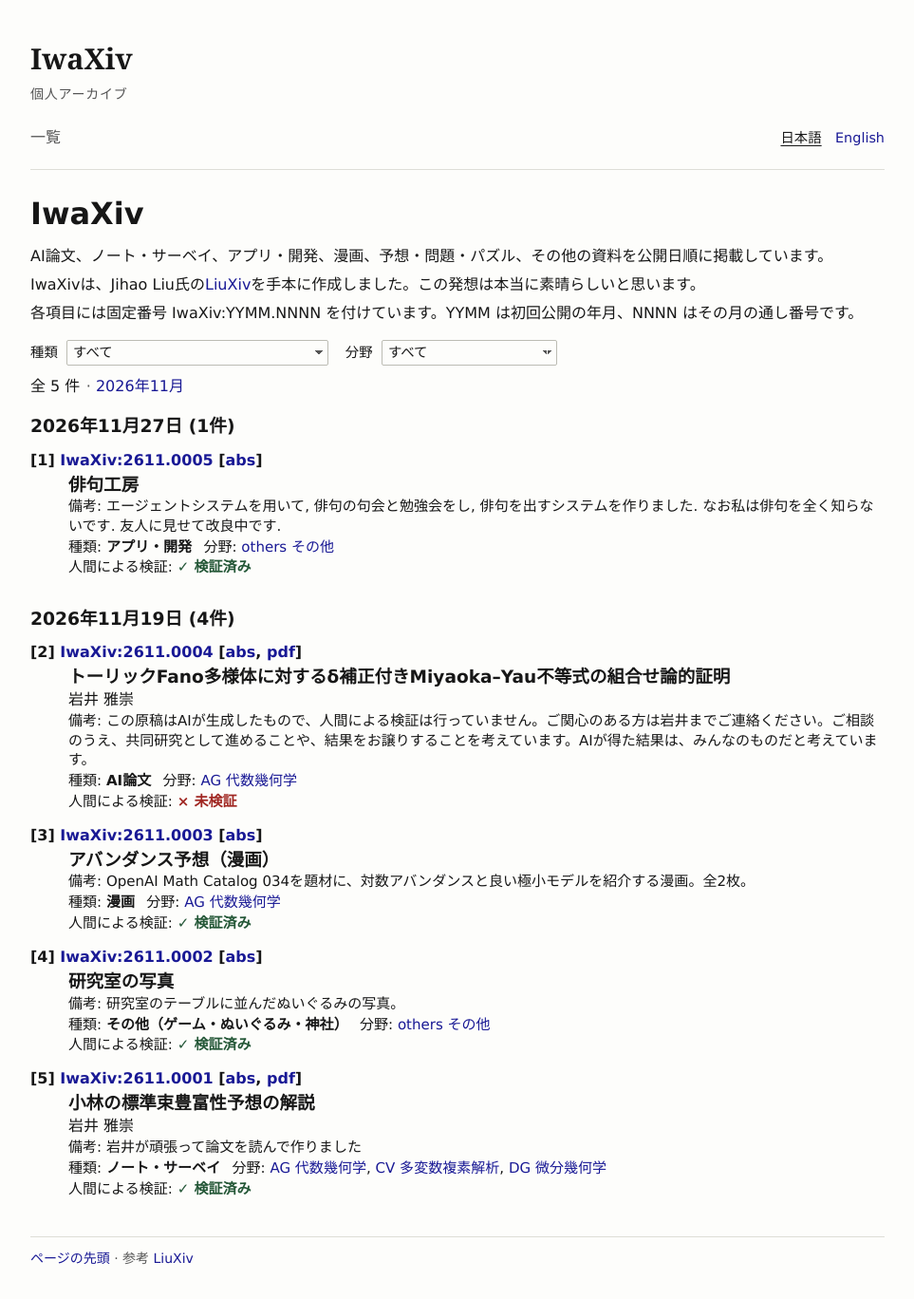
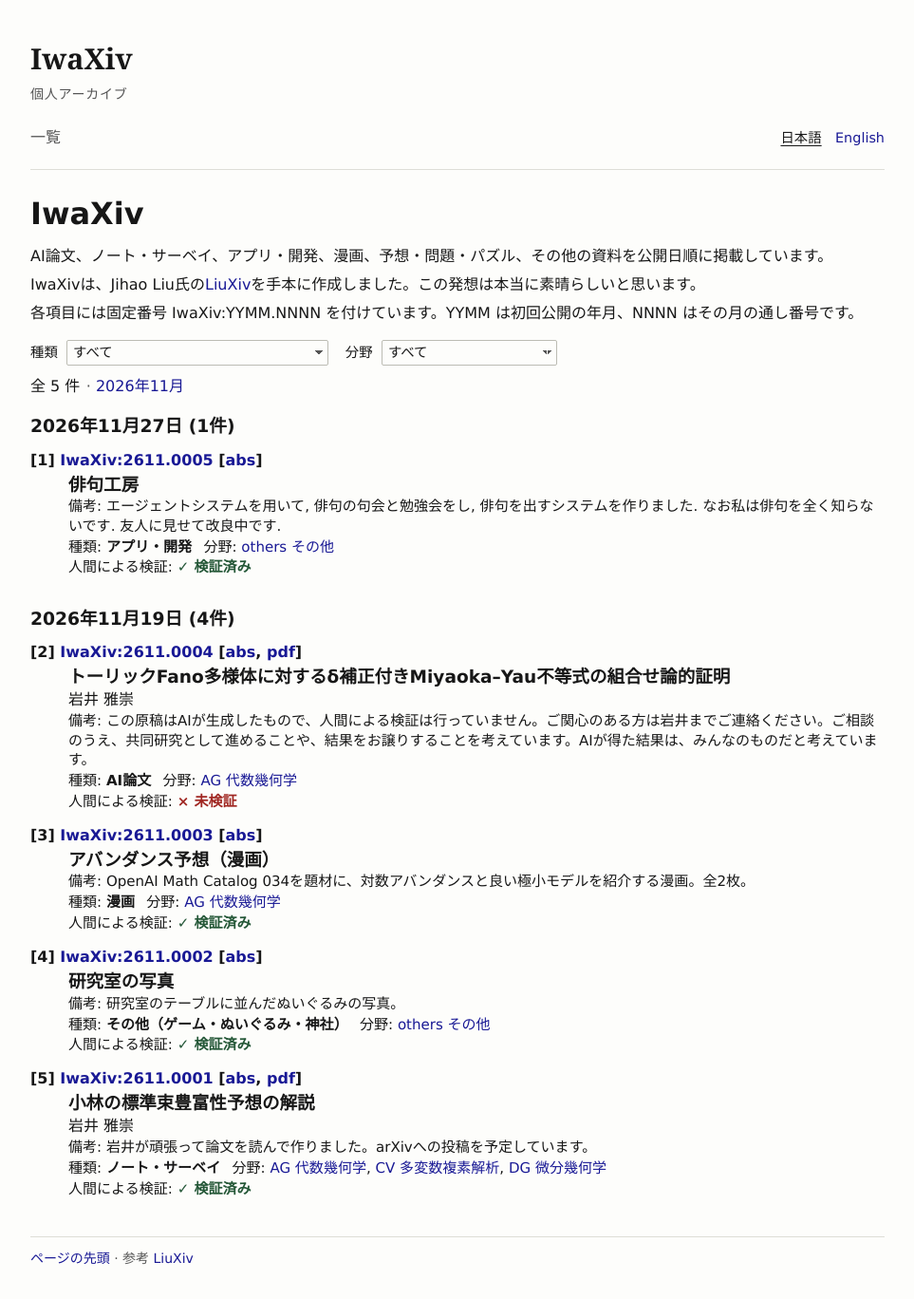
Before and after one commit to masataka123/IwaXiv, a Jekyll site: the page built from index.html, in a window 1280 px wide. Shown: the whole page at 95% size, without its empty margins (158-1121 px from the left). Built offline with Jekyll 4.4.1, drawn with Linux system fonts in a browser that asks for light colours; part of the change alters nothing that is shown.

Commit message:
Revise the Kobayashi exposition

```diff
--- a/_data/works.yml
+++ b/_data/works.yml
@@ -3,17 +3,17 @@
   type: notes
   topics: [AG, CV, DG]
   human_verified: true
-  pdf: /assets/works/2611.0001/Kobayashi_202611019.pdf
+  pdf: /assets/works/2611.0001/Kobayashi_2026_1126.pdf
   ja:
     authors: 岩井 雅崇
     title: 小林の標準束豊富性予想の解説
-    summary: Brody双曲的なコンパクトKähler多様体の標準束の豊富性について、正則円板の第二変分を中心に、OpenAIの証明を解説する。33ページ。v0.01。
-    comments: 岩井が頑張って論文を読んで作りました
+    summary: Brody双曲的なコンパクトKähler多様体の標準束の豊富性について、正則円板の第二変分を中心に、OpenAIの証明を解説する。付録ではKähler–Ricciフローを用いた証明も紹介する。2026年11月26日改訂。33ページ。v0.01。
+    comments: 岩井が頑張って論文を読んで作りました。arXivへの投稿を予定しています。
   en:
     authors: Masataka Iwai
     title: An Exposition of Kobayashi’s Canonical Ampleness Conjecture
-    summary: An exposition of OpenAI’s proof of canonical ampleness for Brody hyperbolic compact Kähler manifolds, with an emphasis on the second variation of holomorphic discs. 33 pages. Version 0.01.
-    comments: Iwai put a lot of effort into reading the paper and writing this exposition.
+    summary: An exposition of OpenAI’s proof of canonical ampleness for Brody hyperbolic compact Kähler manifolds, with an emphasis on the second variation of holomorphic discs. The appendix presents a proof using the Kähler–Ricci flow. Revised November 26, 2026. 33 pages. Version 0.01.
+    comments: Iwai put a lot of effort into reading the paper and writing this exposition. The author plans to submit this exposition to arXiv.
 
 - id: "2611.0002"
   published_on: "2026-11-19"
```
Also changed, not shown: 1 other file.
